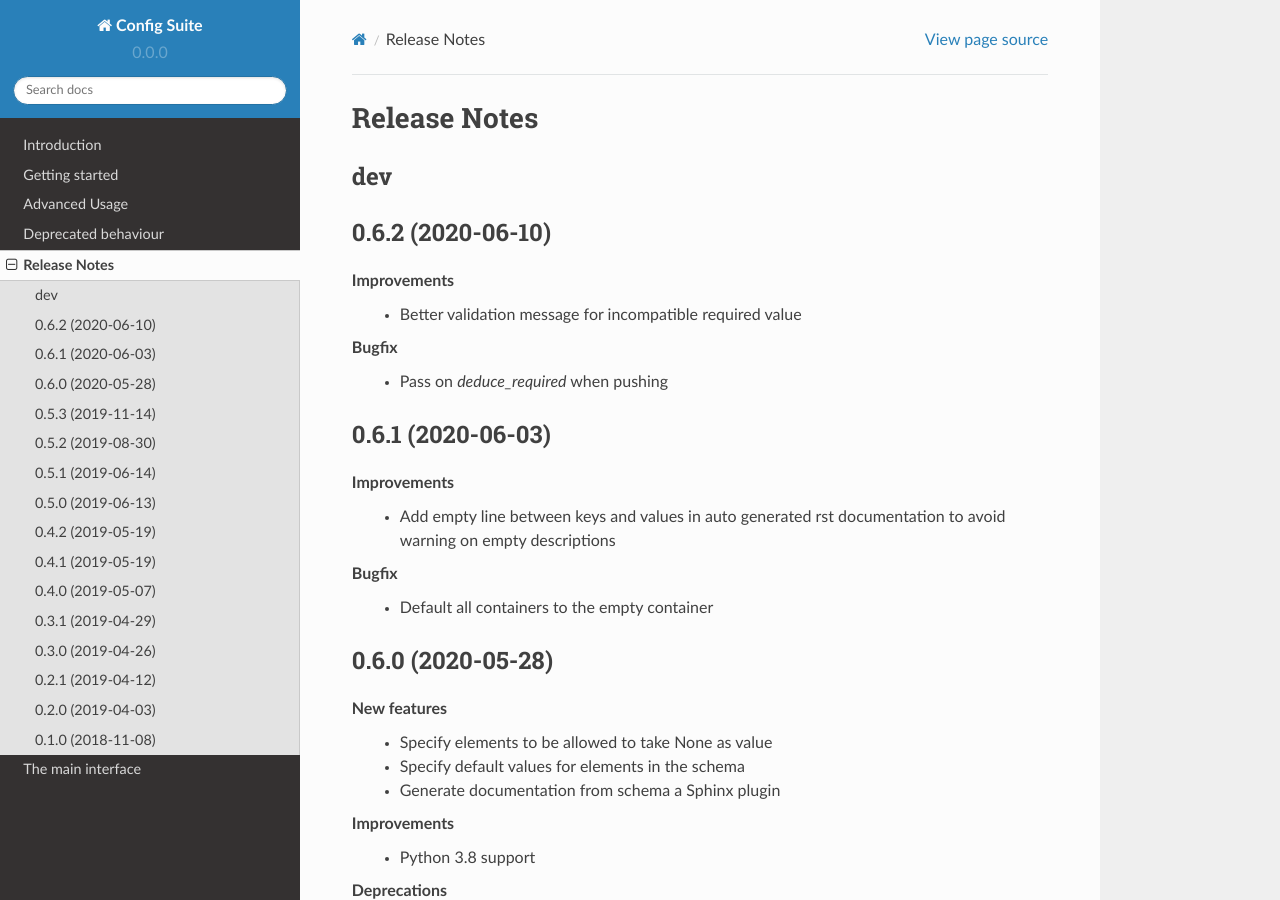
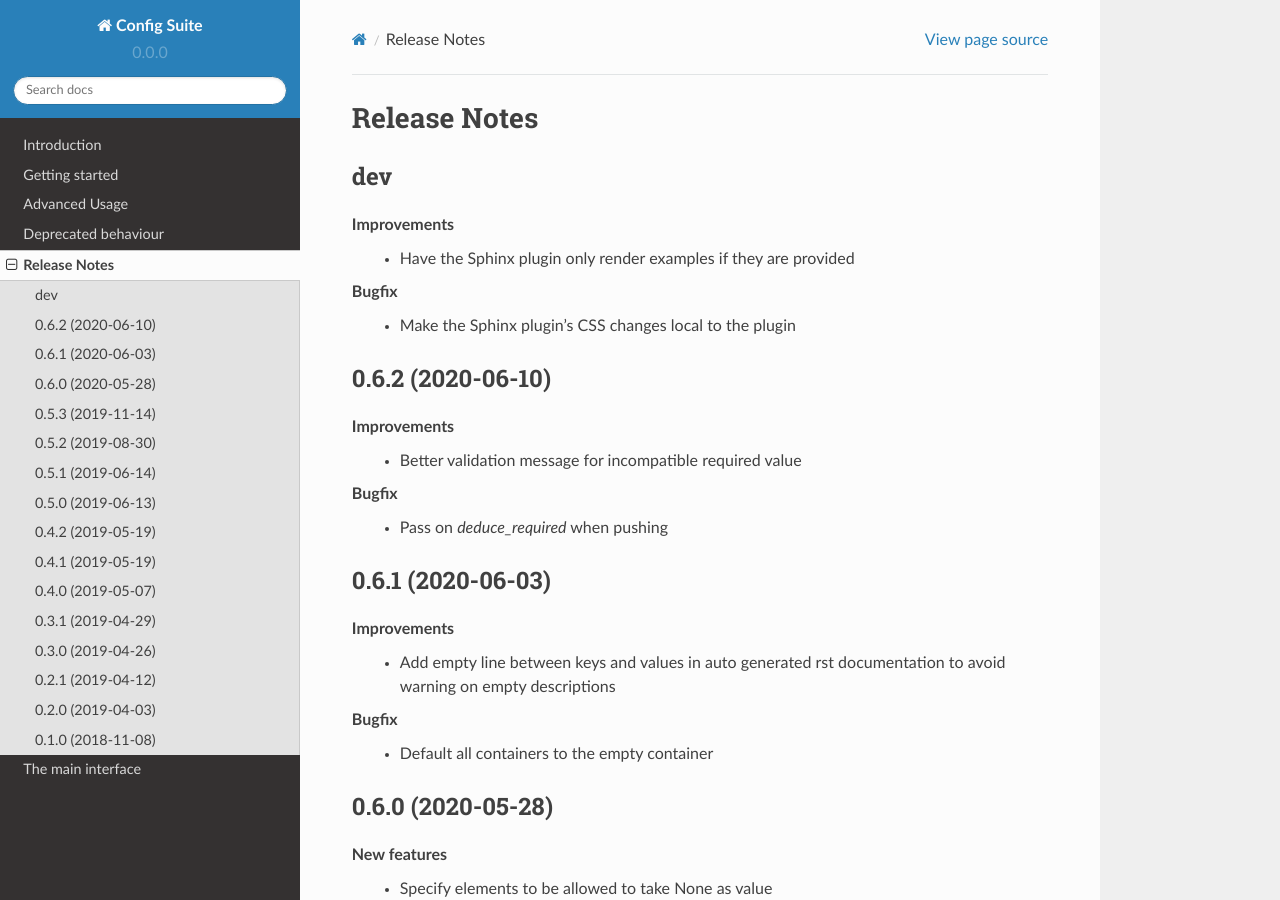
Before and after one commit to equinor/configsuite, a Sphinx documentation site: the page built from docs/source/release_notes.rst, in a window 1280 px wide and 900 px high. Built offline with Sphinx 7.4.7 and the Read the Docs theme 2.0.0, drawn with Linux system fonts in a browser that asks for light colours; the version number is read from the project's files by our own code.

Commit message:
Update release notes

```diff
--- a/docs/source/release_notes.rst
+++ b/docs/source/release_notes.rst
@@ -12,6 +12,12 @@ Release Notes
 
 dev
 ---
+
+**Improvements**
+ - Have the Sphinx plugin only render examples if they are provided
+
+**Bugfix**
+ - Make the Sphinx plugin's CSS changes local to the plugin
 
 0.6.2 (2020-06-10)
 ------------------
```
